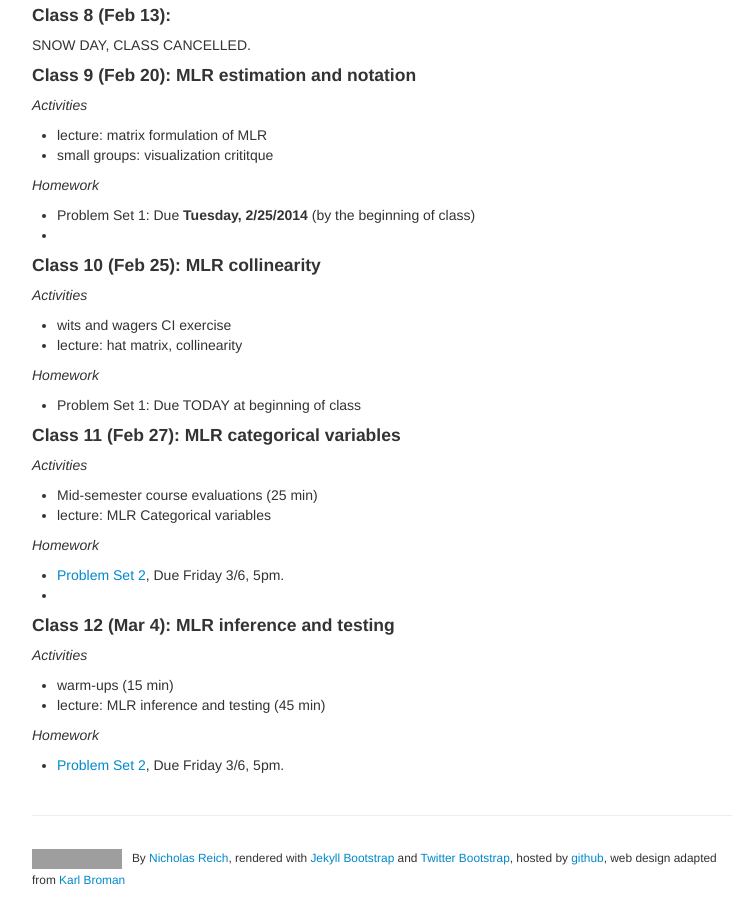
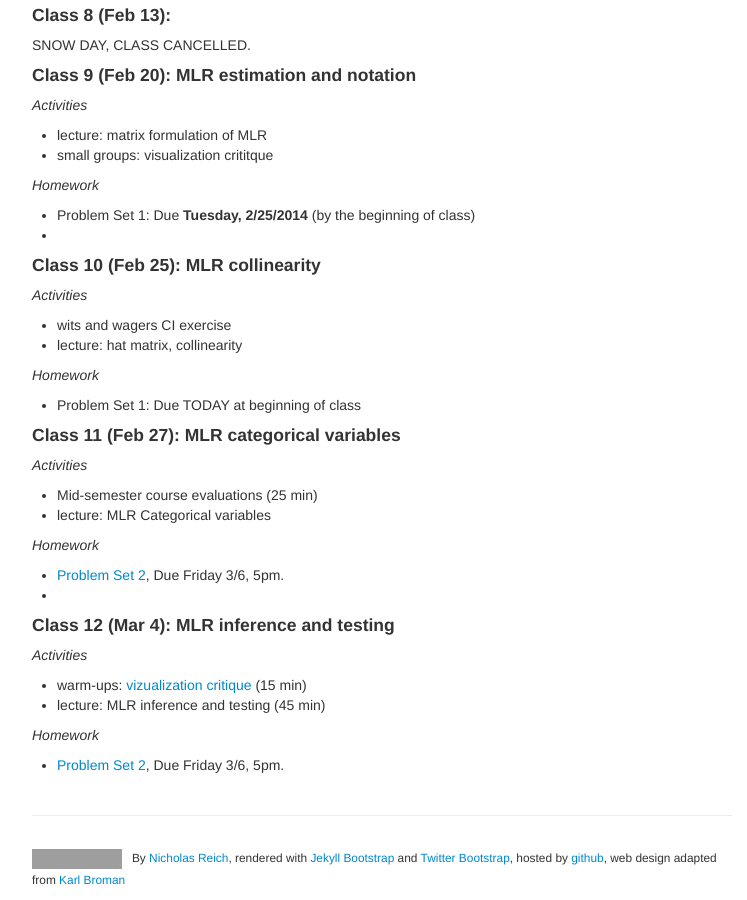
Before and after one commit to nickreich/methods2, a Jekyll site: the page built from pages/schedule.md, in a window 1280 px wide and 900 px high, scrolled down 2668 px. Shown: the whole window, without its empty margins (258-1005 px from the left). Built offline with Jekyll 4.4.1, drawn with Linux system fonts in a browser that asks for light colours; grey boxes are pictures that could not be loaded.

Commit message:
Update schedule.md

```diff
--- a/pages/schedule.md
+++ b/pages/schedule.md
@@ -141,7 +141,7 @@ _Homework_
 
 #### Class 12 (Mar 4): MLR inference and testing
 _Activities_
-* warm-ups (15 min)
+* warm-ups: [vizualization critique](http://www.plosone.org/article/info%3Adoi%2F10.1371%2Fjournal.pone.0004726) (15 min)
 * lecture: MLR inference and testing (45 min)
 
 _Homework_
```
